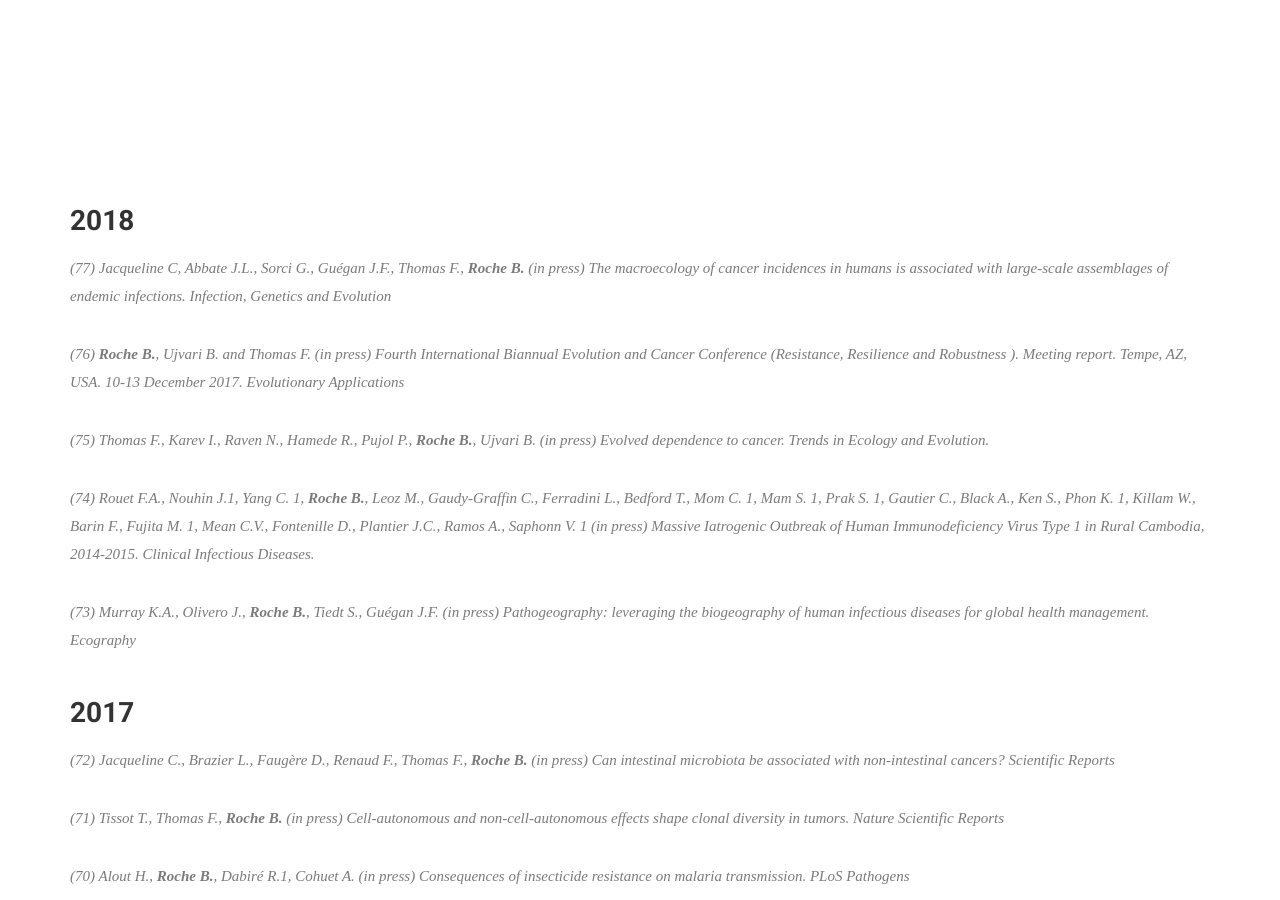
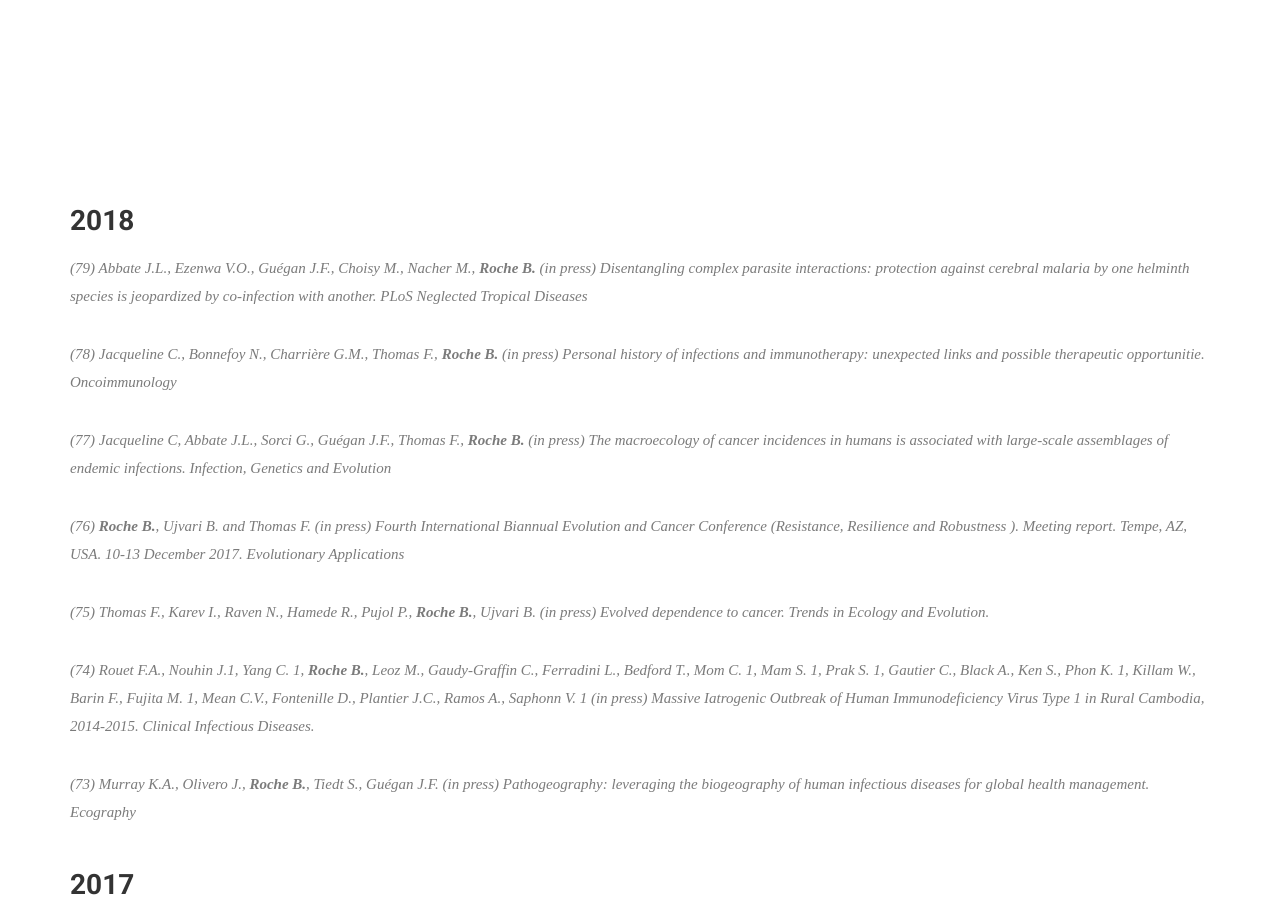
Before and after one commit to rocheben/rocheben.github.io, a Jekyll site: the page built from blog.html, in a window 1280 px wide and 900 px high, scrolled down 925 px. Built offline with Jekyll 4.4.1, drawn with Linux system fonts in a browser that asks for light colours; nearby versions of some CDN libraries; some web fonts are replaced.

Commit message:
update publis

```diff
--- a/blog.html
+++ b/blog.html
@@ -38,6 +38,8 @@ permalink: /blog/
         <div class="block">
           <div class="section-title">
 						<h2>2018</h2>
+						<p>(79) Abbate J.L., Ezenwa V.O., Guégan J.F., Choisy M., Nacher M., <b>Roche B.</b> (in press) Disentangling complex parasite interactions: protection against cerebral malaria by one helminth species is jeopardized by co-infection with another. PLoS Neglected Tropical Diseases</p>
+						<p>(78) Jacqueline C., Bonnefoy N., Charrière G.M., Thomas F., <b>Roche B.</b> (in press) Personal history of infections and immunotherapy: unexpected links and possible therapeutic opportunitie. Oncoimmunology</p>
 						<p>(77) Jacqueline C, Abbate J.L., Sorci G., Guégan J.F., Thomas F., <b>Roche B.</b> (in press) The macroecology of cancer incidences in humans is associated with large-scale assemblages of endemic infections. Infection, Genetics and Evolution</p>
 						<p>(76) <b>Roche B.</b>, Ujvari B. and Thomas F. (in press) Fourth International Biannual Evolution and Cancer Conference (Resistance, Resilience and Robustness ). Meeting report. Tempe, AZ, USA. 10-13 December 2017. Evolutionary Applications</p>
 						<p>(75) Thomas F., Karev I., Raven N., Hamede R., Pujol P., <b>Roche B.</b>, Ujvari B. (in press) Evolved dependence to cancer. Trends in Ecology and Evolution.</p>
```
